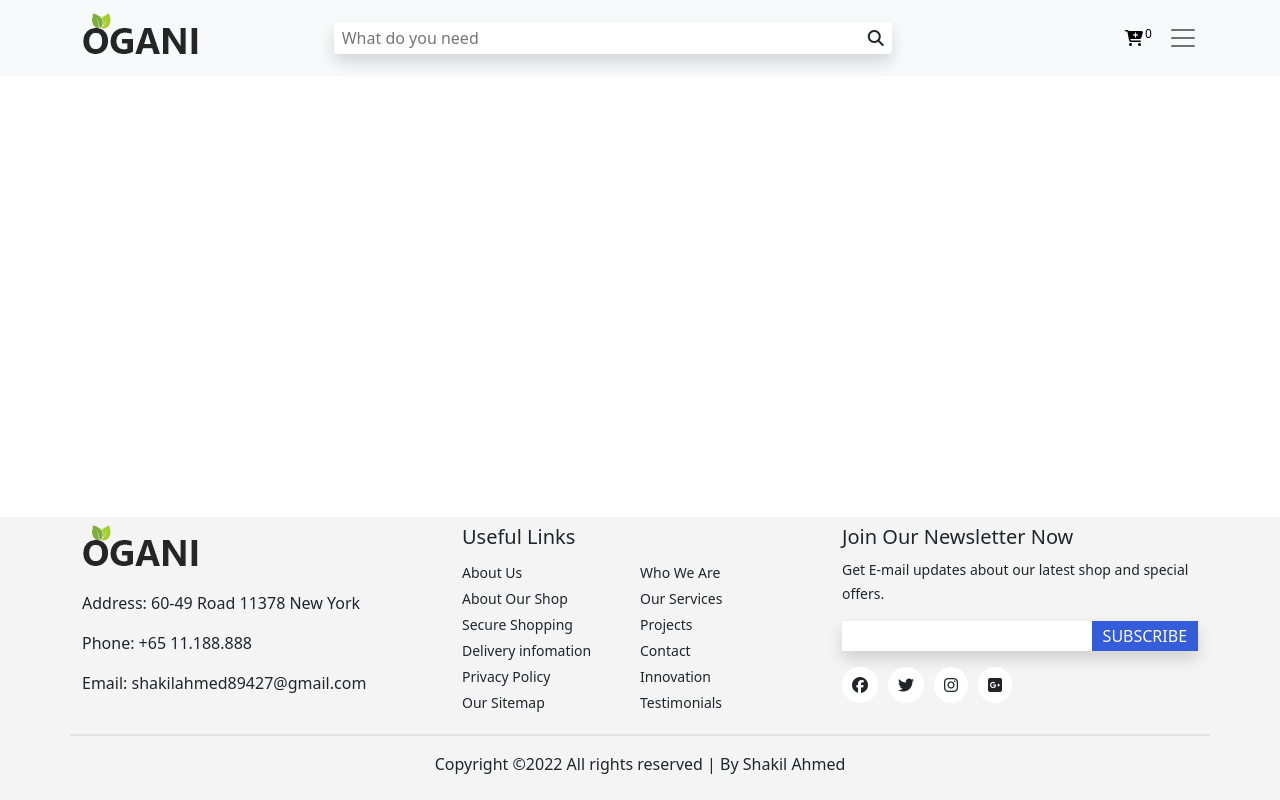
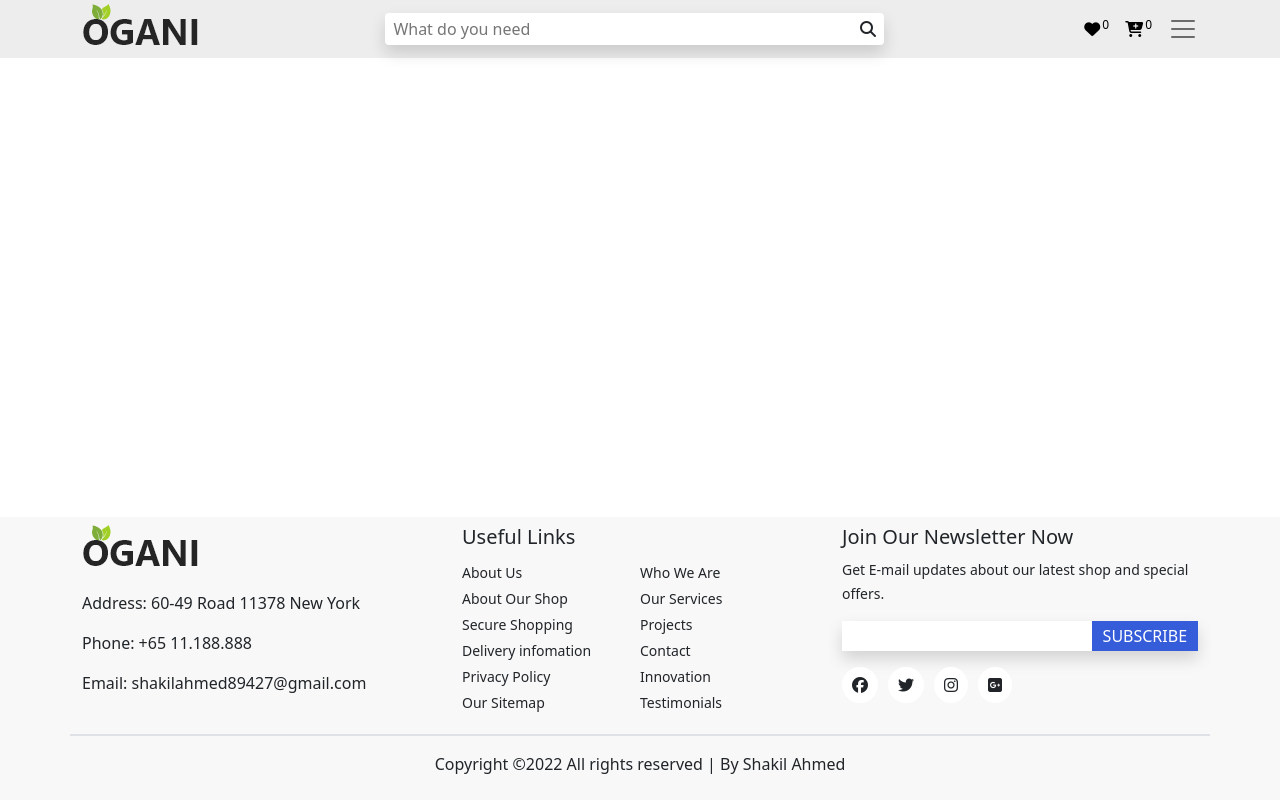
Before and after one commit to shakil89427/Ogani-Client, a React (Create React App) app: page / in a window 1280 px wide. Built offline with nearby package versions, Linux system fonts and the light colour scheme.

Commit message:
some changes

```diff
--- a/src/Components/Footer/Footer.css
+++ b/src/Components/Footer/Footer.css
@@ -6,7 +6,7 @@
   padding-left: 5px;
 }
 .f-main {
-  background-color: rgba(202, 198, 198, 0.199);
+  background-color: rgba(219, 218, 218, 0.199);
 }
 .f-icons i {
   margin-right: 10px;
--- a/src/Components/Header/Header.css
+++ b/src/Components/Header/Header.css
@@ -1,3 +1,4 @@
+.main-nav,
 .canvas-head {
   background-color: rgba(128, 128, 128, 0.144);
 }
--- a/src/Components/Header/Header.js
+++ b/src/Components/Header/Header.js
@@ -1,24 +1,16 @@
 import React from "react";
 import "./Header.css";
-import {
-  Container,
-  Dropdown,
-  DropdownButton,
-  Nav,
-  Navbar,
-  Offcanvas,
-} from "react-bootstrap";
+import { Nav, Navbar, Offcanvas } from "react-bootstrap";
 import { Link } from "react-router-dom";
 import logo from "../../img/logo.png";
 
 const Header = () => {
   return (
-    <Navbar bg="light" expand={false}>
-      <Container>
-        <Navbar.Brand href="#">
+    <div className="main-nav py-1">
+      <div className="container d-flex flex-column flex-lg-row justify-content-between align-items-center ">
         <img src={logo} alt="" />
-        </Navbar.Brand>
-        <form className="bg-white mx-auto shadow rounded w-50 d-flex justify-content-between align-items-center">
+        <Navbar className="w-100" expand={false}>
+          <form className="bg-white mx-auto shadow rounded w-50 me-3 d-flex justify-content-between align-items-center">
             <input
               placeholder="What do you need"
               className="h-input"
@@ -27,6 +19,10 @@ const Header = () => {
             <i className="py-auto px-2 fas fa-search"></i>
           </form>
           <Link className="ms-auto me-3 cart" to="/">
+            <i className="fas fa-heart"></i>
+            <sup>0</sup>
+          </Link>
+          <Link className="me-3 cart" to="/">
             <i className="fas fa-cart-plus"></i>
             <sup>0</sup>
           </Link>
@@ -78,8 +74,9 @@ const Header = () => {
               Logout<i className="ms-2 fas fa-sign-out-alt"></i>
             </button>
           </Navbar.Offcanvas>
-      </Container>
         </Navbar>
+      </div>
+    </div>
   );
 };
 
```
Lines whose indentation alone changed are shown as unchanged.
